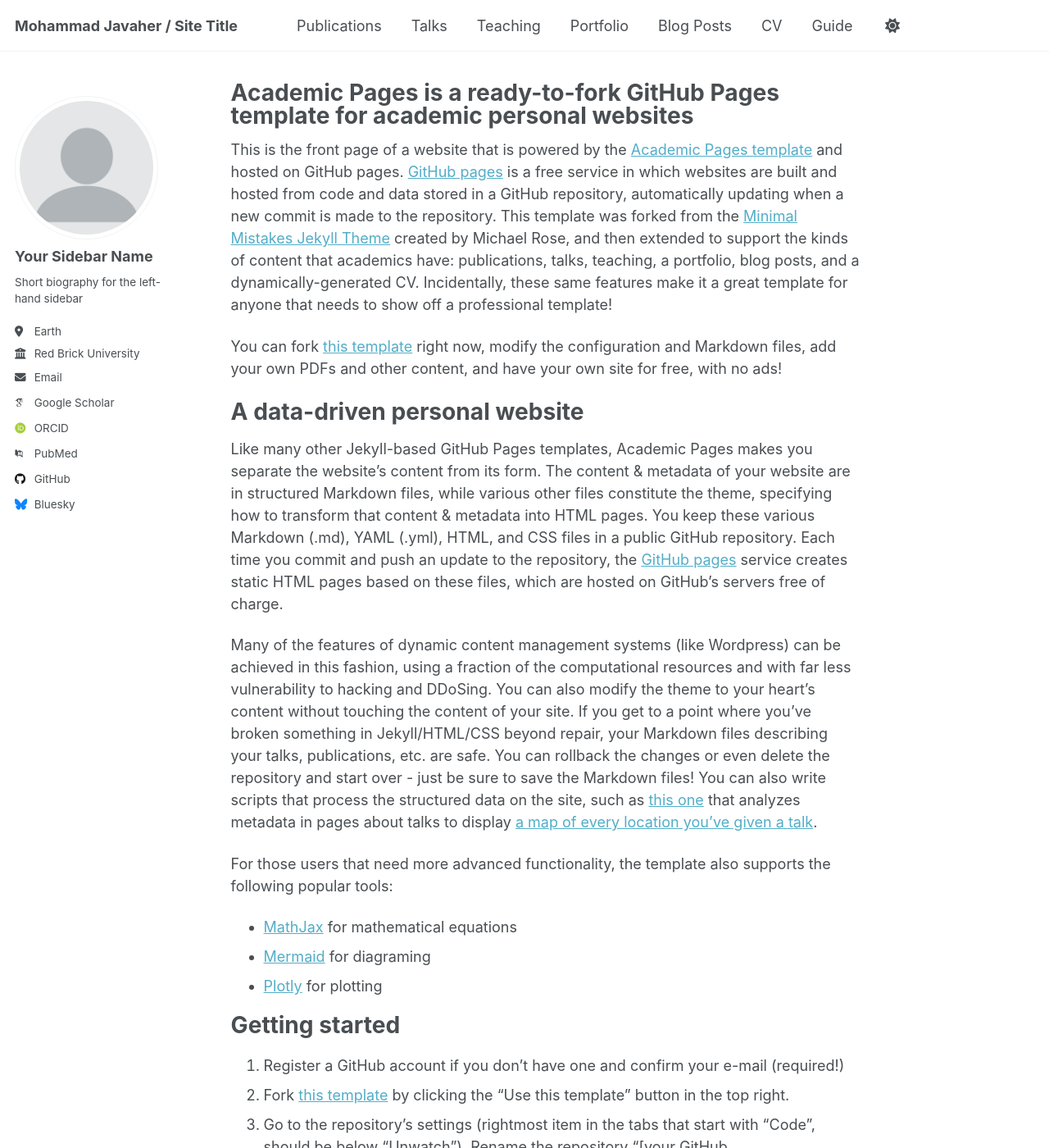
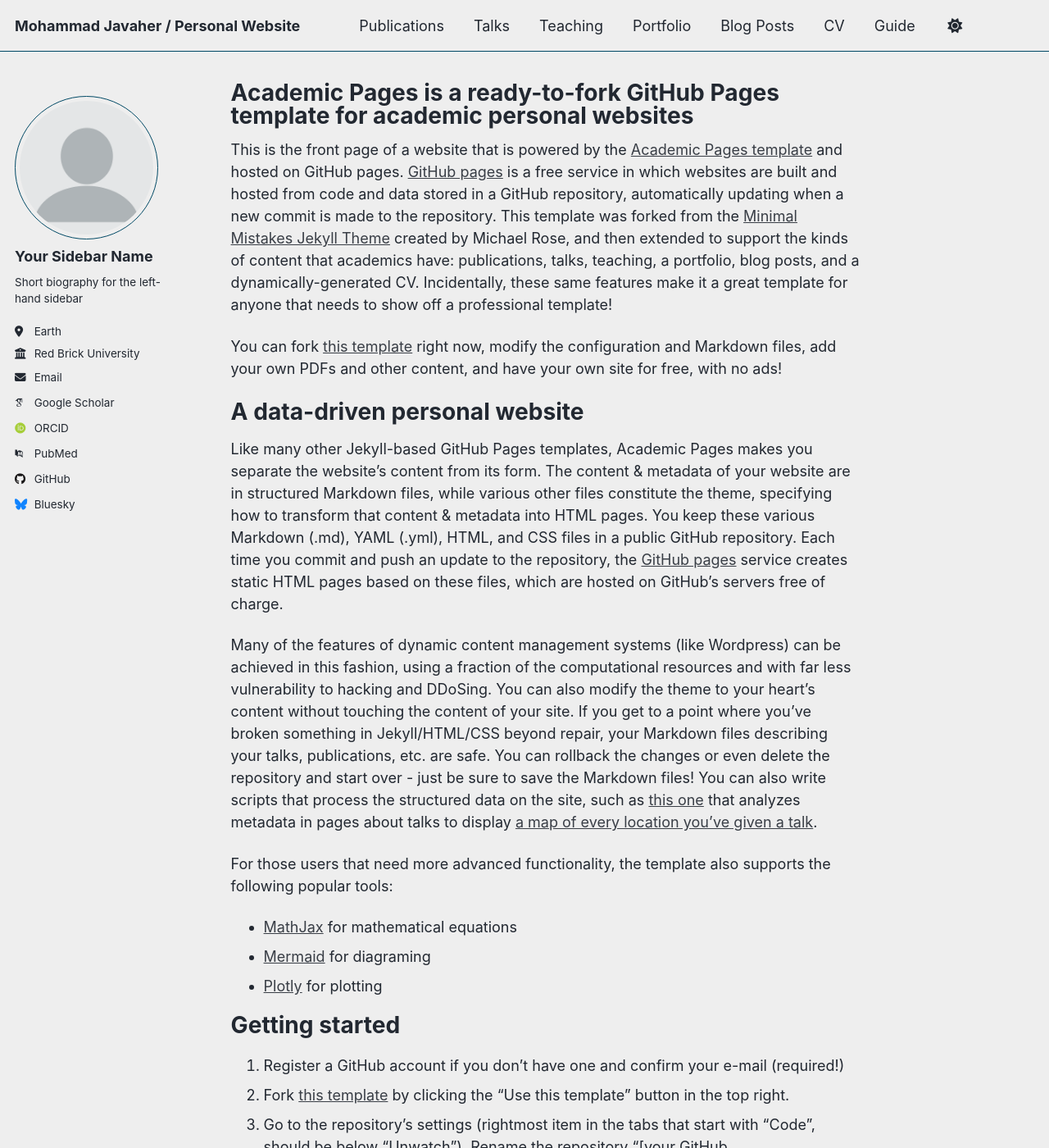
Before and after one commit to mohammad-javaher/mohammad-javaher.github.io, a Jekyll site: the page built from _pages/about.md, in a window 1280 px wide and 1400 px high. Shown: the whole window at 82% size. Built offline with Jekyll 4.4.1, drawn with Linux system fonts in a browser that asks for light colours; some web fonts are replaced; a script that is not in the unit is left out.

Commit message:
Update _config.yml

```diff
--- a/_config.yml
+++ b/_config.yml
@@ -8,8 +8,8 @@
 
 # Basic Site Settings
 locale                   : "en-US"
-site_theme               : "default" # Currently available options are "default", "air"
-title                    : "Mohammad Javaher / Site Title"
+site_theme               : "air" # Currently available options are "default", "air"
+title                    : "Mohammad Javaher / Personal Website"
 title_separator          : "-"
 name                     : &name "Your Name"
 description              : &description "personal description"
```
